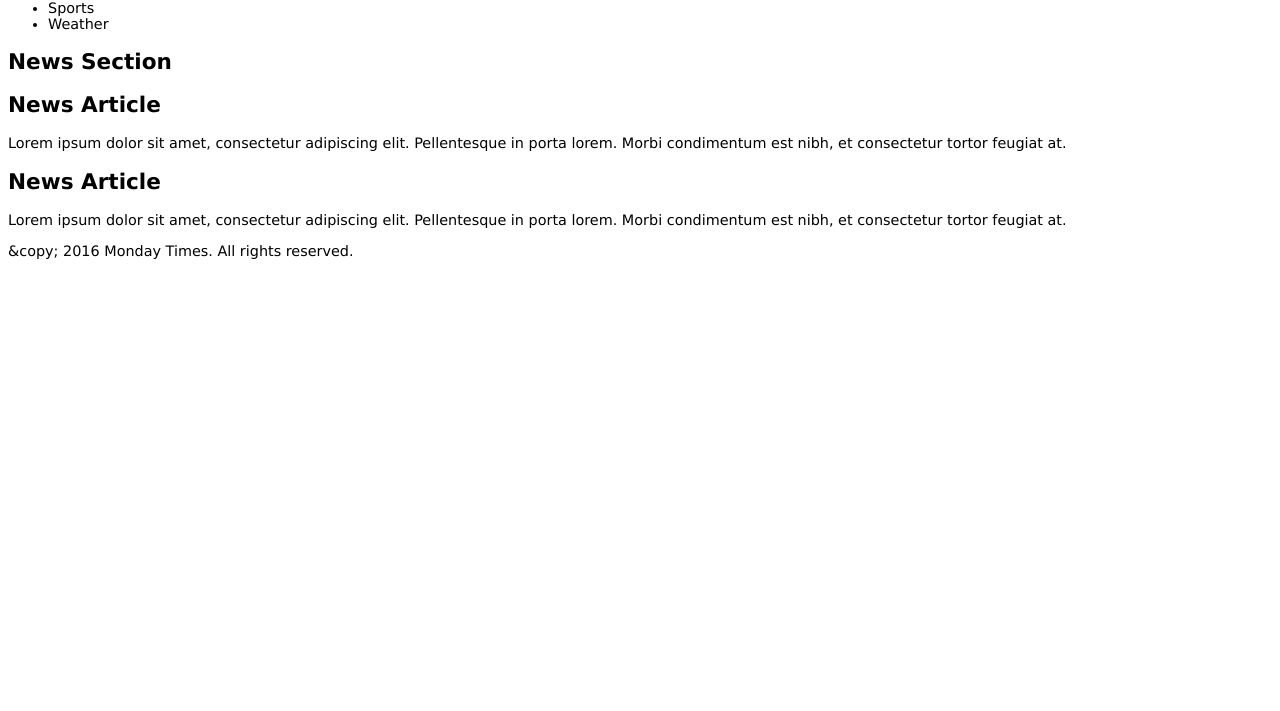
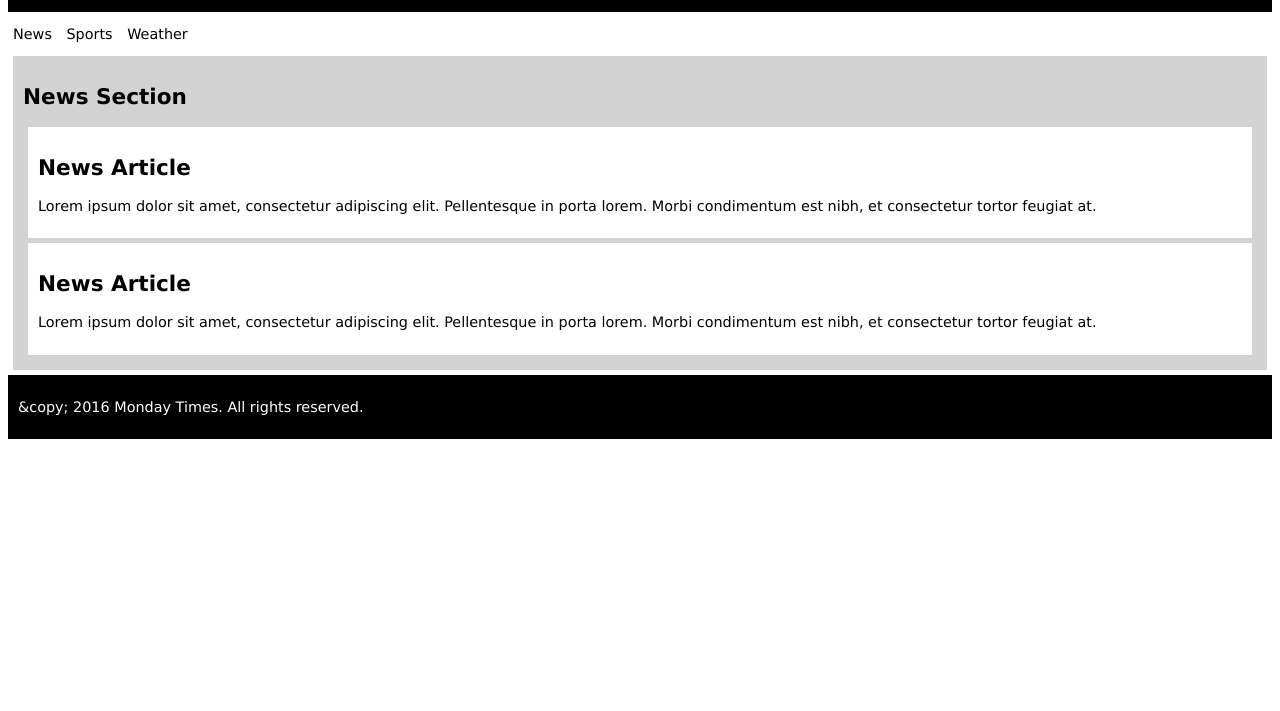
Before and after one commit to JoseAngelgomezm/DisenoWeb, a plain HTML site: page Tema2Practica/Ejercicio1.html in a window 1280 px wide. Shown: the part 89-800 px from the top of the page. Drawn offline with Linux system fonts and the light colour scheme.

Commit message:
aplica css

```diff
--- a/Tema2Practica/Ejercicio1.html
+++ b/Tema2Practica/Ejercicio1.html
@@ -9,29 +9,29 @@ body {
     font-size: 0.9em;
 }
 
-div#header, div#footer {
+header, footer {
     padding: 10px;
     color: white;
     background-color: black;
 }
 
-div#content {
+section {
     margin: 5px;
     padding: 10px;
     background-color: lightgrey;
 }
 
-div.article {
+section article {
     margin: 5px;
     padding: 10px;
     background-color: white;
 }
 
-div#menu ul {
+nav ul {
     padding: 0;
 }
 
-div#menu ul li {
+nav ul li {
     display: inline;
     margin: 5px;
 }
```
